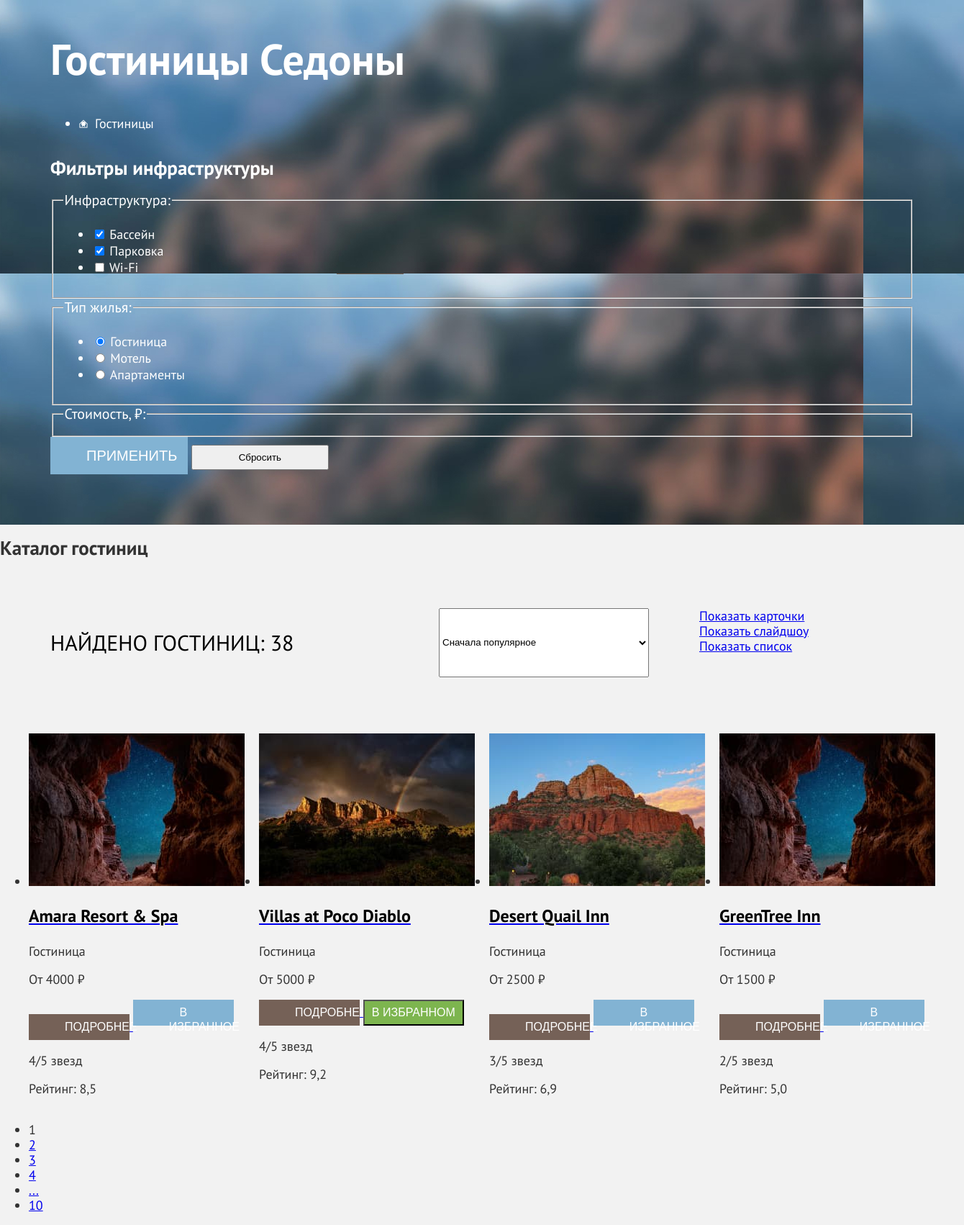
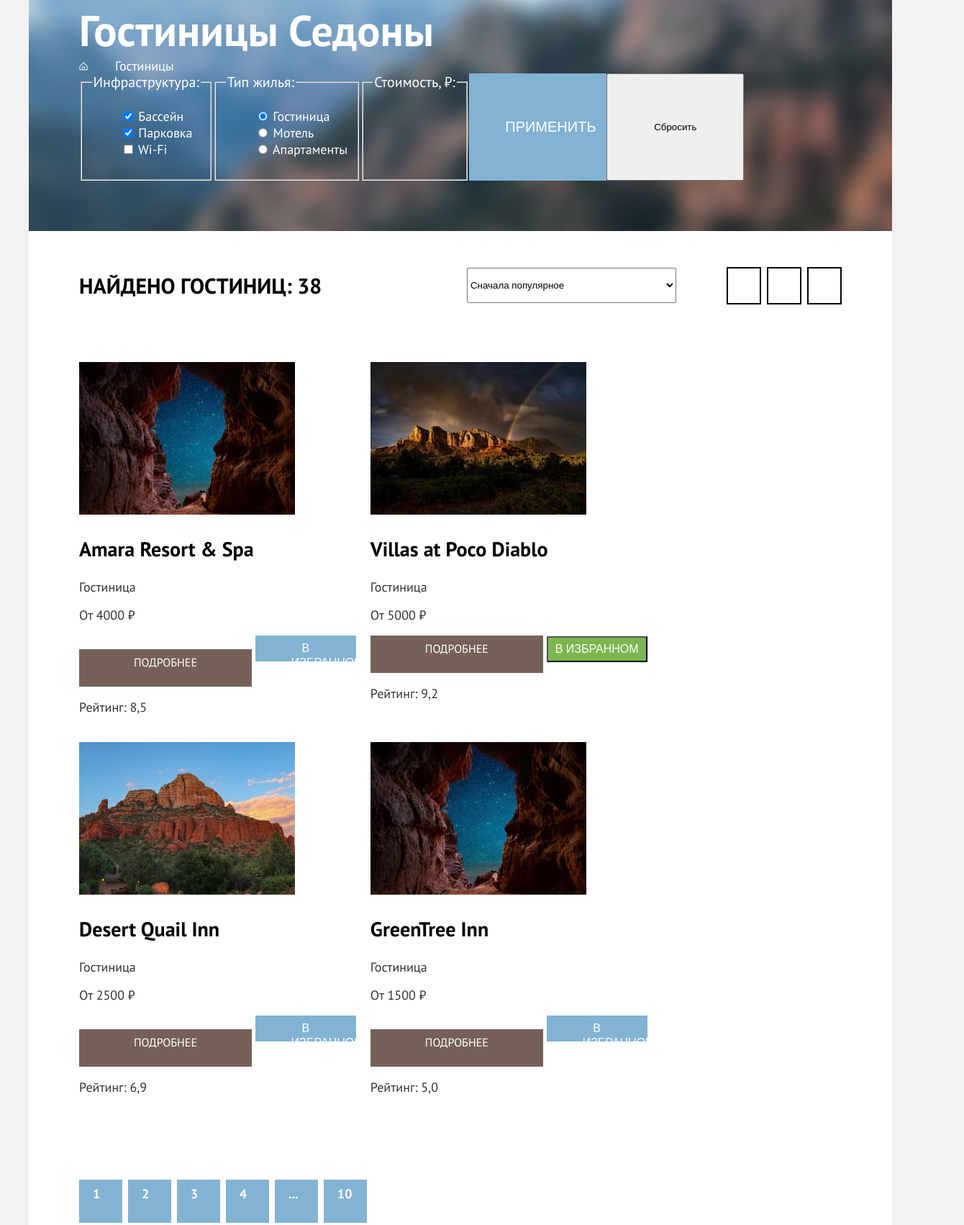
Before and after one commit to htmlacademy-htmlcss/2356885-sedona-37, a plain HTML site: page catalog.html in a window 1280 px wide. Shown: the part 163-1865 px from the top of the page at 72% size, 1340 px wide, since content can reach past the window. Drawn offline with Linux system fonts and the light colour scheme.

Commit message:
Добавляет Микросетки на флексах для всех страниц

```diff
--- a/catalog.html
+++ b/catalog.html
@@ -10,6 +10,7 @@
   <body>
 
     <!--main header-->
+    <div class="container">
       <header data-test="header" class="page-header">
         <nav class="navigation">
           <a class="logo-link" href="#">
@@ -49,8 +50,8 @@
       </header>
 
       <!--main-inner-->
+      <main class="main-inner main-container">
         <div class="background-hero">
-      <main class="main-inner main-container">
           <header class="inner-header">
             <h1 class="inner-title">Гостиницы Седоны</h1>
             <ul class="breadcrumbs">
@@ -127,9 +128,10 @@
               <fieldset class="catalog-filter-group">
                 <legend class="catalog-filter-title">Стоимость, ₽:</legend>
               </fieldset>
-
+            <div class="buttons-filter">
               <button class="button-blue catalog-button" type="submit">Применить</button>
               <button class="catalog-button" type="reset">Сбросить</button>
+            </div>
             </form>
           </section>
         </div>
@@ -137,7 +139,7 @@
         <!--section-catalog-hotels-->
         <section class="select-hotels">
           <h2 class="visually-hidden">Каталог гостиниц</h2>
-        <div class="hotels-selection">
+          <div class="hotels-selection-container">
             <p class="hotels-filter">Найдено гостиниц: 38</p>
             <select class="select-control" aria-label="Сортировка">
               <option value="popular">Сначала популярное</option>
@@ -146,13 +148,13 @@
             </select>
 
             <div class="cards">
-          <a class="button" href="#">
+              <a class="button-view button-cards button-view-current" href="#">
                 <span class="visually-hidden">Показать карточки</span>
               </a>
-          <a class="button button-light" href="#">
+              <a class="button-view button-slideshow" href="#">
                 <span class="visually-hidden">Показать слайдшоу</span>
               </a>
-          <a class="button button-light" href="#">
+              <a class="button-view button-list" href="#">
                 <span class="visually-hidden">Показать список</span>
               </a>
             </div>
@@ -168,9 +170,7 @@
               </a>
               <p>Гостиница</p>
               <p>От 4000 ₽</p>
-        <a class="product-card-description" href="#">
-          <button class="button-brown card-button" type="button">подробнее</button>
-        </a>
+              <a class="button-brown card-button" href="#">подробнее</a>
               <button class="button-blue card-button" type="button">в избранное</button>
               <p><span class="visually-hidden">4/5 звезд</span></p>
               <p>Рейтинг: 8,5</p>
@@ -185,9 +185,7 @@
               </a>
               <p>Гостиница</p>
               <p>От 5000 ₽</p>
-        <a class="product-card-description" href="#">
-          <button class="button-brown card-button" type="button">подробнее</button>
-        </a>
+              <a class="button-brown card-button" href="#">подробнее</a>
               <button class="button-green card-button" type="button">в избранном</button>
               <p><span class="visually-hidden">4/5 звезд</span></p>
               <p>Рейтинг: 9,2</p>
@@ -202,9 +200,7 @@
               </a>
               <p>Гостиница</p>
               <p>От 2500 ₽</p>
-        <a class="product-card-description" href="#">
-          <button class="button-brown card-button" type="button">подробнее</button>
-        </a>
+              <a class="button-brown card-button" href="#">подробнее</a>
               <button class="button-blue card-button" type="button">в избранное</button>
               <p><span class="visually-hidden">3/5 звезд</span></p>
               <p>Рейтинг: 6,9</p>
@@ -219,9 +215,7 @@
               </a>
               <p>Гостиница</p>
               <p>От 1500 ₽</p>
-        <a class="product-card-description" href="#">
-          <button class="button-brown card-button" type="button">подробнее</button>
-        </a>
+              <a class="button-brown card-button" href="#">подробнее</a>
               <button class="button-blue card-button" type="button">в избранное</button>
               <p><span class="visually-hidden">2/5 звезд</span></p>
               <p>Рейтинг: 5,0</p>
@@ -265,7 +259,7 @@
 
     <!--footer-->
     <footer class="page-footer">
-      <div class="page-footer-container">
+      <!-- <div class="page-footer-container"> -->
         <ul class="page-footer-list">
           <li class="page-footer-item">
             <a class="button" href="https://vk.com/htmlacademy">
@@ -290,8 +284,9 @@
         <a class="htmlacademy-link" href="https://htmlacademy.ru/">
           <img src="images/HTML-Academy.svg" alt="Логотип HTML Academy">
         </a>
+      <!-- </div> -->
+    </footer>
     </div>
-    </footer>
   </body>
 
 </html>
--- a/styles/styles.css
+++ b/styles/styles.css
@@ -12,22 +12,28 @@
   src: url("../fonts/ptsans-700.woff2") format("woff2");
   font-display: swap;
 }
-/*
+
 html {
   height: 100%;
-}*/
+}
 
 body {
-  display: flex;
-  flex-direction: column;
-  /*height: 100%;*/
+  height: 100%;
   margin: 0;
   font-family: "PT Sans", sans-serif;
   font-size: 18px;
   line-height: 21px;
   color:#333333;
   background-color: #F2F2F2;
-  min-width: 1280px;
+  min-width: 1200px;
+}
+
+.container {
+  display: flex;
+  flex-direction: column;
+  width: 1200px;
+  margin: 0 auto;
+  min-height: 100%;
 }
 
 .page-header {
@@ -37,26 +43,38 @@ body {
 
 .navigation {
 display: flex;
-width: 1200px;
-margin: 0 auto;
+
 }
 
 .navigation-list {
+  display: flex;
+  flex-wrap: wrap;
   wıdth: 340px;
   margin: 0;
   padding: 0;
+  list-style-type: none;
 }
 
-.user-navigation-list {
+.navigation-link {
+display: block;
+padding: 20px 16px;
+}
+
+.navigation-user {
   max-width: 270px;
   margin-left: auto;
+  list-style: none;
+}
+
+.navigation-list .navigation-user {
+  min-width: 20px;
+  min-height: 20px;
 }
 
 .main-container {
- /* flex-grow:1;
-  min-height: 100%;*/
-  display: flex;
-  flex-direction: column;
+  flex-grow:1;
+  /* padding-top: 50px;
+  padding-bottom: 104px; */
 }
 
 .page-container {
@@ -64,13 +82,11 @@ margin: 0 auto;
   margin: 0 auto;
 }
 
-.logo {
-  display: block;
-  margin: 0 auto;
-  padding: 51px 371px 81px;
+h1 {
+  margin: 0;
 
 }
-.p
+
 .page-header {
   color: #000000;
   background-color: #ffffff;
@@ -90,6 +106,12 @@ margin: 0 auto;
   text-transform: uppercase;
 }
 
+.logo {
+display: block;
+margin: 0 auto;
+margin-bottom: 25px;
+}
+
 .logo-background {
   color: #000000;
   background-color: #ffffff;
@@ -97,6 +119,7 @@ margin: 0 auto;
   background-size: 100% auto;
   background-repeat: no-repeat;
   text-align: center;
+  margin: 0 auto;
 }
 
 .description {
@@ -108,6 +131,7 @@ margin: 0 auto;
 .description-top-container {
   padding-top: 69px;
   padding-bottom: 69px;
+  /* padding: 113px 85px; */
   margin: 0;
 }
 
@@ -130,11 +154,11 @@ margin: 0 auto;
   display: flex;
   justify-content: space-between;
   flex-wrap: wrap;
-  width: 1200px;
+  /* width: 1200px; */
   margin: 0;
   padding: 0;
   text-align: center;
-
+  list-style: none;
 }
 
 .description-item {
@@ -146,6 +170,8 @@ color:#FFFFFF;
 }
 
 .description-title {
+  margin-top: 0;
+  margin-bottom: 62px;
   width: 175px;
   font-weight: 700;
   font-size: 24px;
@@ -155,10 +181,12 @@ color:#FFFFFF;
 }
 
 .description-subtitle {
+  margin: 0;
   width: 230;
 }
 
 .description-item-blue {
+  width: 1200px;
   color: #FFFFFF;
   background-color: #82B3D3;
   text-decoration: none;
@@ -195,6 +223,7 @@ color:#FFFFFF;
   display: flex;
   margin: 0;
   padding: 0;
+  list-style: none;
 }
 
 .advantages-title {
@@ -217,21 +246,23 @@ color:#FFFFFF;
   color: #000000;
   background-color: #83B3D31F;
   background-image: url("../images/icons/icon-home.svg");
-  background-repeat: no-repeat
-
+  background-repeat: no-repeat;
+  background-position: center top;
 }
 
 .advantages-item-food {
   color: #000000;
   background-image: url("../images/icons/food.svg");
-  background-repeat: no-repeat
+  background-repeat: no-repeat;
+  background-position: center top;
 }
 
 .advantages-item-gifts {
   color: #000000;
   background-color: #83B3D31F;
   background-image: url("../images/icons/icon-gift.svg");
-  background-repeat: no-repeat
+  background-repeat: no-repeat;
+  background-position: center top;
 }
 
 .action {
@@ -291,22 +322,26 @@ color:#FFFFFF;
 }
 
 .page-footer {
-  width: 1200px;
   background-color: #ffffff;
-  margin: 0 auto;
-}
-
-.page-footer-container {
-  width: 1060px;
   display: flex;
   justify-content: space-between;
   padding: 40px 70px 30px;
-
 }
 
+
 .page-footer-list {
-  width: 142px;
+  /* width: 142px; */
   display: flex;
+  flex-wrap: wrap;
+  margin: 0;
+  padding: 0;
+  list-style-type: none;
+}
+
+.page-footer-item {
+  width: 47px;
+  height: 40px;
+
 }
 
 .page-footer-phone {
@@ -320,17 +355,31 @@ color:#FFFFFF;
   text-align: center;
 }
 
+.visually-hidden {
+  position: absolute;
+  width: 1px;
+  height: 1px;
+  margin: -1px;
+  padding: 0;
+  border: 0;
+  clip: rect(0 0 0 0);
+  overflow: hidden;
+}
+
+
 /* catalog */
 .main-container {
   width: 1200px;
+  background-color:#ffffff;
 }
 
 .background-hero {
-width: 1200px;
   margin: 0 auto;
   background-image: url(../images/background-catalog.jpg);
   padding: 35px 70px 70px 70px;
   color:#ffffff;
+  background-repeat: no-repeat;
+  background-size: cover;
 }
 
 .inner-title {
@@ -340,10 +389,18 @@ color:#ffffff;
 }
 
 .breadcrumbs {
-  width: 40px;
   display: flex;
   justify-content: space-between;
+  margin: 0;
+  padding: 0;
+  width: 40px;
   gap: 10px;
+  list-style-type: none;
+}
+
+.breadcrumbs-item-link {
+  margin-right: 28px;
+  color: inherit;
 }
 
 .catalog-button {
@@ -352,50 +409,71 @@ color:#ffffff;
   text-align: center;
 }
 
+.catalog-filter {
+  display: flex;
+}
+
+.catalog-filter-list {
+  list-style: none;
+  font-size: 18px;
+  line-height: 23px;
+}
+
 .catalog-filter-title {
   font-size: 20px;
   line-height: 24px;
 }
 
-.catalog-filter-item {
-  font-size: 18px;
-  line-height: 23px;
+.buttons-filter {
+  display: flex;
 }
 
-.hotels-selection {
+.hotels-selection-container {
   display: flex;
-  padding: 50px 70px 60px;
+  align-items: center;
+  padding: 50px 70px 40px;
 }
 
 .hotels-filter {
   width: 340px;
+  margin: 0;
+  padding-top: 6px;
+  padding-bottom: 6px;
   margin-right: 200px;
   font-size: 30px;
   line-height: 36px;
-  font-weight: 700px;
+  font-weight: 700;
   text-transform: uppercase;
   color:#000000;
 }
 
 .select-control {
 width: 292px;
-
+min-height: 49px;
 }
 
 .cards {
+  display: flex;
   width: 160px;
   margin-left: 70px;
+  gap: 8px;
 }
 
 .product-list {
   display: flex;
-  gap: 20px
+  flex-wrap: wrap;
+  gap: 20px;
+  margin: 0;
+  padding: 40px 70px;
+  list-style: none;
 }
 
-.product-card-name {
+.product-card-link {
   font-size: 24px;
   line-height: 28px;
-  font-weight: 700px;
+  font-weight: 700;
+  margin: 0;
+  padding: 0;
   color:#000000;
   text-decoration: none;
 }
@@ -416,3 +494,36 @@ width: 292px;
 }
 
 .catalog-subscribe {}
+
+.pagination {
+  display: flex;
+  margin: 0;
+  padding: 60px 70px 40px;
+  list-style-type: none;
+}
+
+.pagination-item:not(:last-child) {
+  margin-right: 8px;
+}
+
+.pagination-link {
+  display: block;
+  box-sizing: border-box;
+  width: 60px;
+  height: 60px;
+  padding: 12px 19px;
+  line-height: 16px;
+  font-weight: 700;
+  color: #ffffff;
+  background-color: #82B3D3;
+  text-decoration: none;
+}
+
+.button-view {
+  display: flex;
+  flex-wrap: wrap;
+  width: 48px;
+  height: 48px;
+  border: 2px solid #000000;
+  background-color: #ffffff;
+}
```
Also changed, not shown: index.html (+5 -7 lines). Lines whose indentation alone changed are shown as unchanged.
